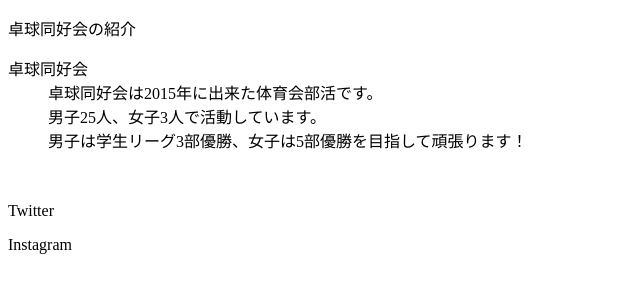
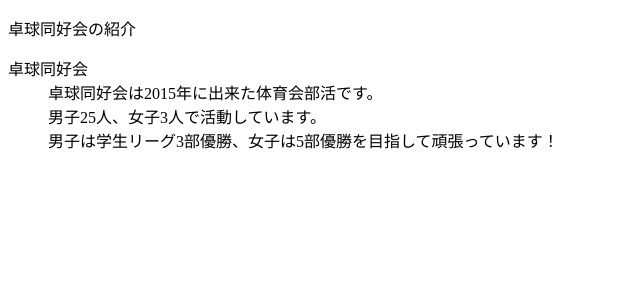
Before and after one commit to ishirihhhhhhh/josaizm21100, a plain HTML site: page a.html in a window 1280 px wide. Shown: the whole page, without its empty margins (0-640 px from the left). Drawn offline with Linux system fonts and the light colour scheme.

Commit message:
Update a.html

```diff
--- a/a.html
+++ b/a.html
@@ -10,13 +10,8 @@
 <dt>卓球同好会</dt>
 <dd>卓球同好会は2015年に出来た体育会部活です。</dd>
 <dd>男子25人、女子3人で活動しています。</dd>
-<dd>男子は学生リーグ3部優勝、女子は5部優勝を目指して頑張ります！</dd>
+<dd>男子は学生リーグ3部優勝、女子は5部優勝を目指して頑張っています！</dd>
 </dl>
-<br>
-<p>Twitter</p>
-<a href="https://twitter.com/JUTTC_2022"></a>
-<p>Instagram</p>
-<a href="https://www.instagram.com/josaittc_2016/"></a>
 
 </body>
 </html>
```
